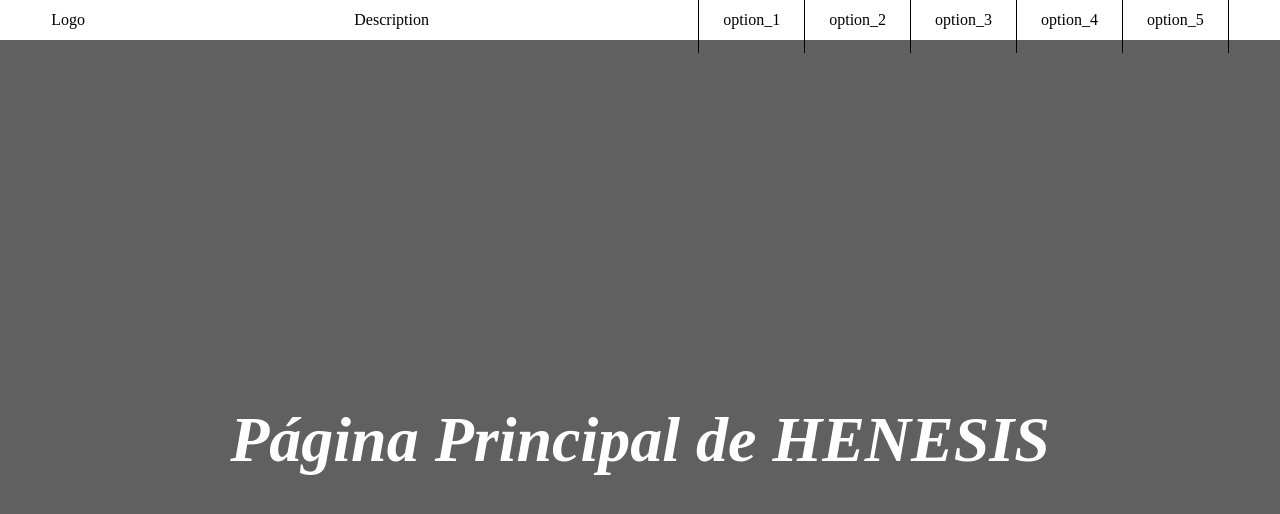
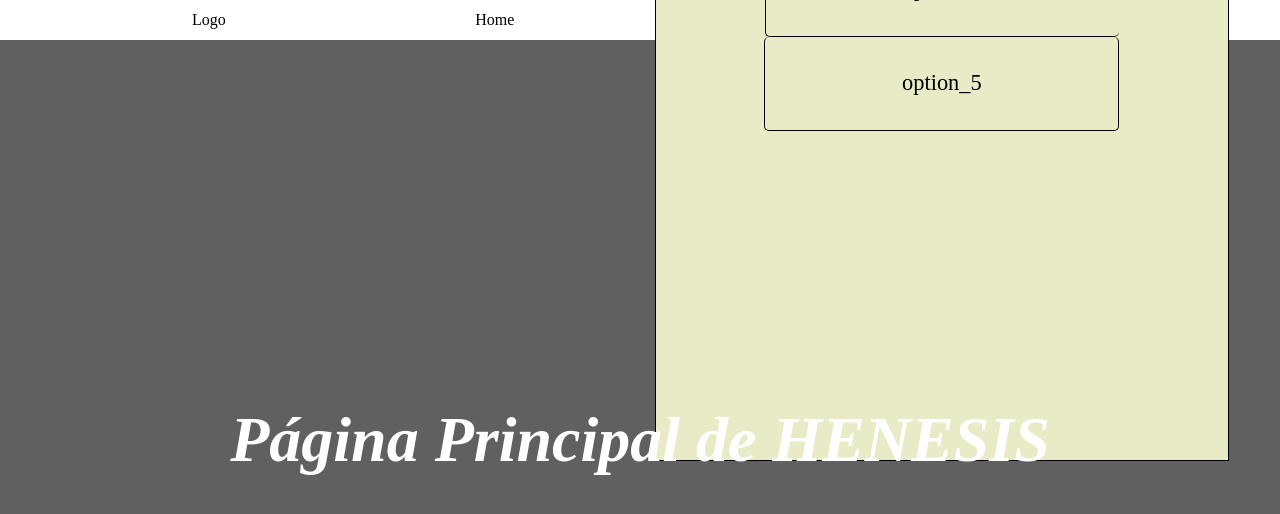
Before and after one commit to AlinPetrisorCiobanu/Henesis, a React (Vite) app: page / in a window 1280 px wide. Shown: the top 514 px of the page. Built offline with nearby package versions, Linux system fonts and the light colour scheme.

Commit message:
UPDATE: se diseña la vista de telefono para el menu nav bar con un menu hamburgesa con animacion

```diff
--- a/src/components/nav_bar/nav_bar.jsx
+++ b/src/components/nav_bar/nav_bar.jsx
@@ -2,12 +2,24 @@ import "../../style/nav_bar.css"
 
 const Nav_bar = () => {
 
+    const active_menu = () => {
+    hamburguesa.classList.toggle('active');
+    menu.classList.toggle('active_menu');
+};
+
     return (
 
         <div id="nav_bar">
-            <div className="logo">Logo</div>
-            <div>Description</div>
-            <div id="menu">
+            <div className="nav_info">
+                <div className="logo">Logo</div>
+                <div id="hamburguesa" className="menu_hamburguesa" onClick={active_menu}>
+                    <div></div>
+                    <div></div>
+                    <div></div>
+                </div>
+                <div>Home</div>
+            </div>
+            <div id="menu" className="menu_nav">
                 <div>option_1</div>
                 <div>option_2</div>
                 <div>option_3</div>
--- a/src/style/nav_bar.css
+++ b/src/style/nav_bar.css
@@ -1,30 +1,114 @@
+/* Estilo phone */
+#nav_bar {
+    width: 100%;
+    color: black;
+    display: flex;
+    justify-content: center;
+    align-items: center;
+    flex-direction: column;
+}
 
-#nav_bar{
+.nav_info {
+    width: 100%;
+    display: flex;
+    justify-content: space-around;
+    align-items: center;
+    padding: 1em;
+}
+
+/* Diseño personal menu hamburguesa */
+.menu_hamburguesa {
+    width: 40px;
+    height: 30px;
+    display: flex;
+    flex-direction: column;
+    justify-content: space-between;
+    align-items: center;
+    cursor: pointer;
+}
+
+.menu_hamburguesa div {
+    width: 100%;
+    height: 4px;
+    background-color: black;
+    border-radius: 2px;
+    transition: all 0.3s ease;
+    transform-origin: center;
+}
+
+.menu_hamburguesa.active div:nth-child(1) {
+    transform: rotate(45deg) translate(13px, 5px);
+}
+
+.menu_hamburguesa.active div:nth-child(2) {
+    opacity: 0;
+}
+
+.menu_hamburguesa.active div:nth-child(3) {
+    transform: rotate(-45deg) translate(13px, -5px);
+}
+
+/* Diseño del menu desplegable */
+
+.menu_nav {
+    width: 100%;
+    min-height: 100vh;
+    display: none;
+    flex-direction: column;
+    justify-content: start;
+    align-items: center;
+    border: 1px solid black;
+    background-color: rgb(233, 235, 198);
+    padding-top: 5em;
+}
+
+.menu_nav div {
+    width: 50%;
+    text-align: center;
+    padding: 1em;
+    border-bottom: 1px solid black;
+    font-size: 1.4em;
+    border-radius: 5px;
+}
+.active_menu{
+    display: flex;
+}
+
+
+
+@media (min-width: 768px) {
+    #nav_bar {
         width: 92%;
         height: 5vh;
         color: black;
         display: flex;
+        flex-direction: row;
         justify-content: space-between;
         align-items: center;
         padding-left: 4%;
         padding-right: 4%;
     }
 
-#menu{
+    .menu_hamburguesa {
+        display: none;
+    }
+
+    #menu {
         display: flex;
     }
 
-#menu div{
+    #menu div {
         padding: 1.5em;
         border-left: 1px solid black;
         cursor: pointer;
     }
 
-#menu div:nth-last-child(1){
+    #menu div:nth-last-child(1) {
 
         border-right: 1px solid black;
     }
 
-#menu div:hover{
+    #menu div:hover {
         background-color: rgb(171, 210, 245);
     }
+}
```
Lines whose indentation alone changed are shown as unchanged.
